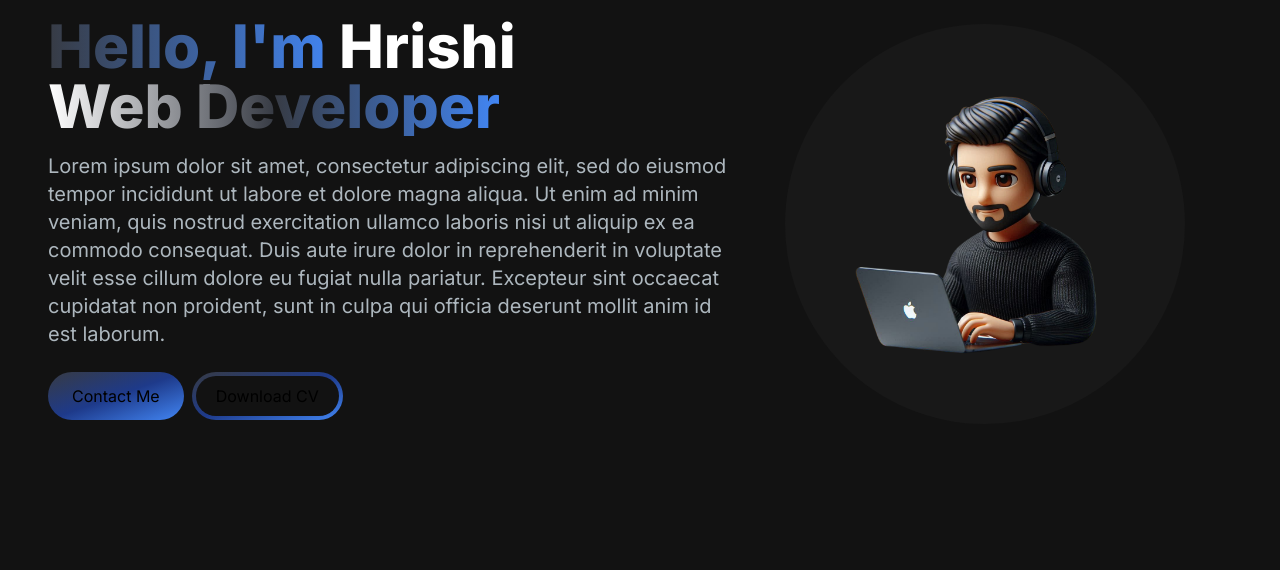
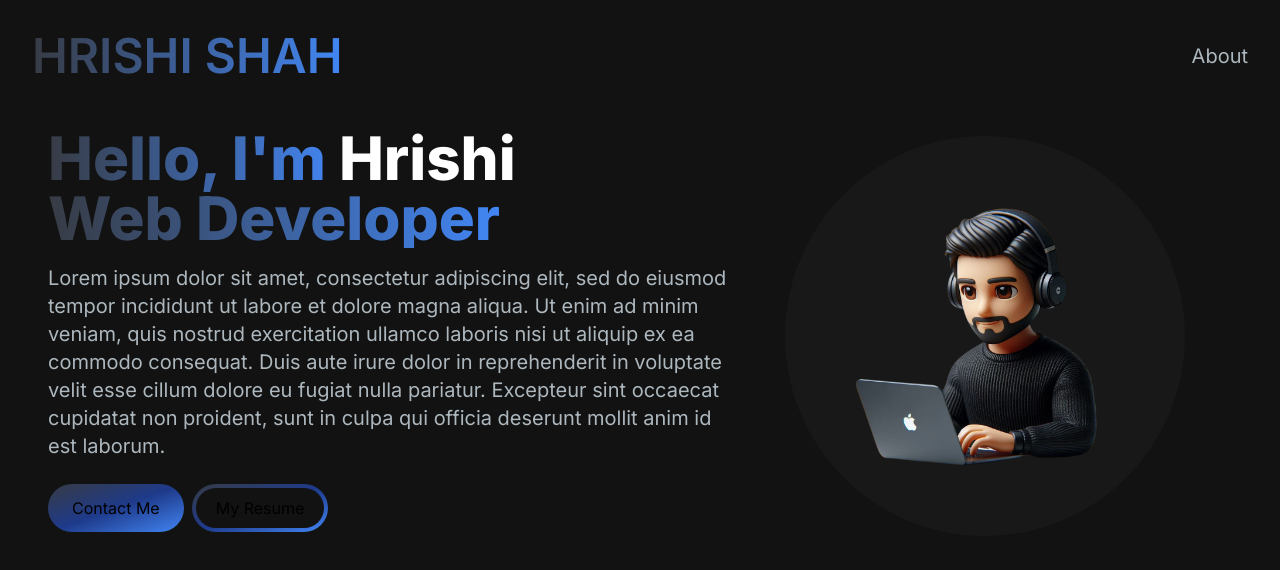
Before and after one commit to Hrishirt/hrishishah.github.io, a Next.js app: page / in a window 1280 px wide. Shown: the top 570 px of the page. Built offline with nearby package versions, Linux system fonts and the light colour scheme.

Commit message:
Navbar portions completed

```diff
--- a/src/app/components/HeroSection.jsx
+++ b/src/app/components/HeroSection.jsx
@@ -19,7 +19,7 @@ export const HeroSection = () => {
             <br></br>
             <div className='relative inline-block'>
                 <TypeAnimation
-                className='text-transparent bg-clip-text bg-gradient-to-r from-white via-[#373B44] to-[#4286f4]'
+                className='text-transparent bg-clip-text bg-gradient-to-r from-[#373B44] to-[#4286f4]'
                 sequence={[
                     'Software Developer',
                     1000,
@@ -34,7 +34,7 @@ export const HeroSection = () => {
                 repeat={Infinity}
                 cursor={false} // Disable the default cursor
                 />
-                <span className="animate-blink">|</span>
+                <span className="animate-blink smaller-cursor">|</span>
             </div>
             <style jsx>{`
                 @keyframes blink {
@@ -47,6 +47,10 @@ export const HeroSection = () => {
                 right: -20px; /* Adjust this value to position the cursor correctly */
                 top: 0;
                 animation: blink 1s step-start infinite;
+                }
+                .smaller-cursor {
+                    font-size: 0.85em; /* Adjust this value to make the cursor smaller */
+                    line-height: 1.25; /* Adjust this value to align with the text */
                 }
             `}</style>
             </h1>
@@ -61,9 +65,9 @@ export const HeroSection = () => {
 
             <button className="px-6 py-3 w-full sm:w-fit rounded-full mr-2 mb-3 bg-gradient-to-br from-[#373B44] via-blue-900 to-[#4286f4] hover:bg-gradient-to-br hover:from-[#4286f4] hover:via-blue-900 hover:to-[#373B44] ">Contact Me</button>
 
-            <a href="/Hrishi_SWE_Resume.pdf" download="Hrishi_Shah_Software_Engineering_Resume.pdf">
+            <a target="_blank" href="/Hrishi_SWE_Resume.pdf" >
                 <button className='px-1 py-1 w-full sm:w-fit rounded-full bg-gradient-to-br from-[#373B44] via-blue-900 to-[#4286f4]'>
-                    <span className='block bg-[#121212] hover:bg-gradient-to-br hover:from-[#373B44] hover:via-blue-900 hover:to-[#4286f4] rounded-full px-5 py-2'>Download CV</span>
+                    <span className='block bg-[#121212] hover:bg-gradient-to-br hover:from-[#373B44] hover:via-blue-900 hover:to-[#4286f4] rounded-full px-5 py-2'>My Resume</span>
                 </button>
             </a>
             </div>
--- a/src/app/components/Navbar.jsx
+++ b/src/app/components/Navbar.jsx
@@ -0,0 +1,24 @@
+import React from 'react'
+import Link from 'next/link'
+
+const Navbar = () => {
+  return (
+    <nav>
+        <div className="flex flex-wrap items-center justify-between mx-auto p-8">
+            <Link href={"/"} className="text-5xl font-semibold text-transparent bg-clip-text bg-gradient-to-r from-[#373B44] to-[#4286f4]">HRISHI SHAH</Link>
+            <div className="menu hidden md:block md:w-auto" id="navbar">
+                <ul>
+                    <li>
+                        <Link href={'#about'}
+                        className='block py-2 pl-3 pr-4 text-[#ADB7BE] sm:text-xl rounded md:p-0 hover:text-white'>
+                            About
+                        </Link>
+                    </li>
+                </ul>
+            </div>
+        </div>
+    </nav>
+  )
+}
+
+export default Navbar
--- a/src/app/page.js
+++ b/src/app/page.js
@@ -1,9 +1,10 @@
 import Image from "next/image";
 import HeroSection from "./components/HeroSection";
-
+import Navbar from "./components/Navbar";
 export default function Home() {
   return (
     <main className="flex min-h-screen flex-col bg-[#121212] ">
+      <Navbar />
       <div class="container mx-auto px-12 py-4">
       <HeroSection/>
       </div>
```
Also changed, not shown: src/app/components/NavLink.jsx (added).
